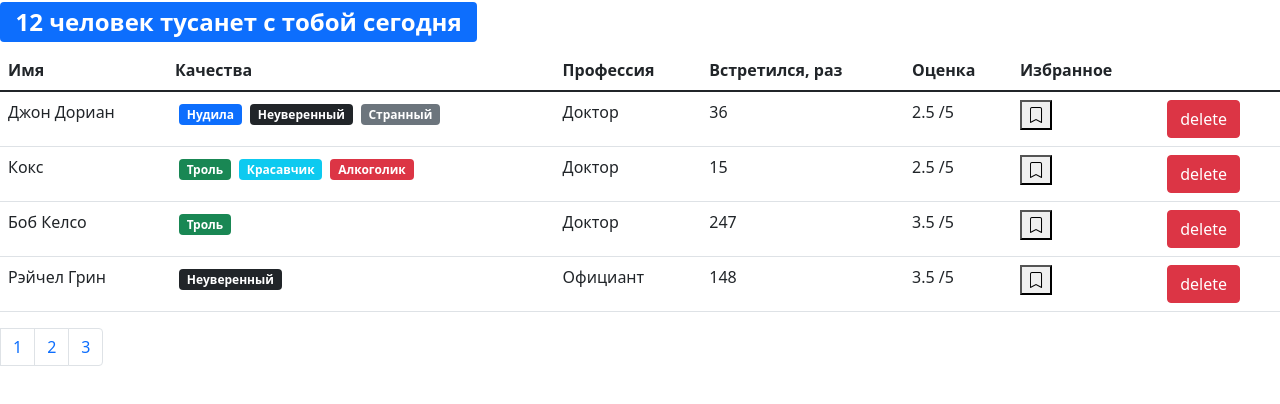
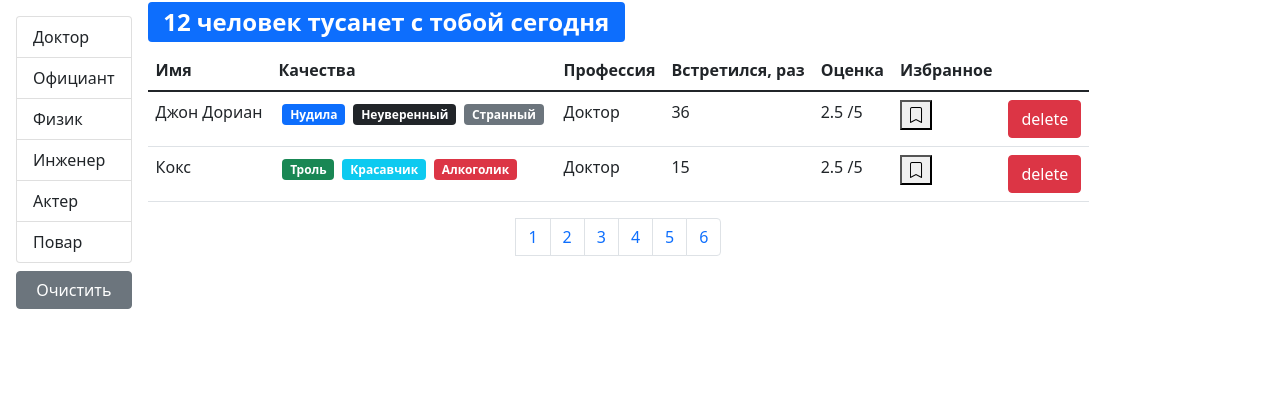
Before and after one commit to Yurov123/Fast-company, a React (Create React App) app: page / in a window 1280 px wide. Shown: the top 404 px of the page. Built offline with nearby package versions, Linux system fonts and the light colour scheme.

Commit message:
add components pagination, fix code

```diff
--- a/src/app/App.js
+++ b/src/app/App.js
@@ -1,6 +1,6 @@
 import React, { useState } from "react";
 import Users from "./components/users";
-import SearchStatus from "./components/searchStatus";
+
 import api from "./api";
 
 function App() {
@@ -25,7 +25,7 @@
 
   return (
     <>
-      <SearchStatus length={users.length}/>
+
 
       <Users users={users} handleToggleBookMark={handleToggleBookMark} handleDelete={handleDelete}/>
     </>
--- /dev/null
+++ b/src/app/api/fake.api/professions.api.js
@@ -0,0 +1,18 @@
+export const professions = {
+    doctor: { _id: "67rdca3eeb7f6fgeed471818", name: "Доктор" },
+    waiter: { _id: "67rdca3eeb7f6fgeed471820", name: "Официант" },
+    physics: { _id: "67rdca3eeb7f6fgeed471814", name: "Физик" },
+    engineer: { _id: "67rdca3eeb7f6fgeed471822", name: "Инженер" },
+    actor: { _id: "67rdca3eeb7f6fgeed471824", name: "Актер" },
+    cook: { _id: "67rdca3eeb7f6fgeed471829", name: "Повар" },
+  };
+
+  const fetchAll = () => new Promise((resolve) => {
+    window.setTimeout(function () {
+        resolve(professions)
+    }, 2000);
+  });
+
+  export default {
+    fetchAll
+  }
--- a/src/app/api/fake.api/user.api.js
+++ b/src/app/api/fake.api/user.api.js
@@ -1,11 +1,5 @@
-const professions = {
-  doctor: { _id: "67rdca3eeb7f6fgeed471818", name: "Доктор" },
-  waiter: { _id: "67rdca3eeb7f6fgeed471820", name: "Официант" },
-  physics: { _id: "67rdca3eeb7f6fgeed471814", name: "Физик" },
-  engineer: { _id: "67rdca3eeb7f6fgeed471822", name: "Инженер" },
-  actor: { _id: "67rdca3eeb7f6fgeed471824", name: "Актер" },
-  cook: { _id: "67rdca3eeb7f6fgeed471829", name: "Повар" },
-};
+import {professions} from "./professions.api"
+
 const qualities = {
   tedious: {
     _id: "67rdca3eeb7f6fgeed471198",
--- a/src/app/api/index.js
+++ b/src/app/api/index.js
@@ -1,5 +1,8 @@
 import * as users from "./fake.api/user.api";
+import  professions  from "./fake.api/professions.api";
+
 const API = {
   users,
+  professions
 };
 export default API;
--- a/src/app/components/Users.jsx
+++ b/src/app/components/Users.jsx
@@ -2,23 +2,73 @@
 import { paginate } from "../utils/paginate";
 import Pagination from "./pagination";
 import User from "./user";
+import api from "../api"
+import PropTypes from "prop-types";
+import GroupList from "./groupList";
+import { useEffect } from "react";
+import SearchStatus from "./searchStatus";
 
-const Users = ({ users, ...rest }) => {
+const Users = ({ users: allUsers, ...rest }) => {
 
-    const count = users.length;
-    const pageSize = 4;
     const [currentPage, setCurrentPage] = useState(1);
+    const [professions, setProfession] = useState();
+    const [selectedProf, setSelectedProf] = useState();
+
+    const pageSize = 2;
+
+    useEffect(() => {
+
+        api.professions
+            .fetchAll()
+            .then((data) =>
+                setProfession(data)
+            );
+
+    }, []);
+
+    useEffect(() => {
+        setCurrentPage(1);
+    }, [selectedProf]);
+
+    const handleProfessionSelect = item => {
+        setSelectedProf(item)
+
+    };
 
     const handlePageChange = (pageIndex) => {
-        console.log("page:", pageIndex);
+
         setCurrentPage(pageIndex);
     };
-
-    const userCrop = paginate(users, currentPage, pageSize);
+    const filteredUsers = selectedProf
+        ? allUsers.filter((user) => user.profession === selectedProf)
+        : allUsers;
+    const count = filteredUsers.length;
+    const userCrop = paginate(filteredUsers, currentPage, pageSize);
+    const clearFilter = () => {
+        setSelectedProf()
+    }
 
     return (
-        <>
+
+        <div className="d-flex">
+            {professions && (
+                <div className="d-flex flex-column flex-shrink-0 p-3">
+
+                    <GroupList
+                        selectedItem={selectedProf}
+                        items={professions}
+                        onItemSelect={handleProfessionSelect}
+                    />
+                    <button className="btn btn-secondary mt-2"
+                        onClick={clearFilter}>Очистить</button>
+
+                </div>
+            )}
+            <div className="d-flex flex-column">
+                <SearchStatus length={count} />
+
                 {count > 0 && (
+
                     <table className="table">
                         <thead>
                             <tr>
@@ -38,15 +88,23 @@
                         </tbody>
 
                     </table>
+
                 )}
+                <div className="d-flex justify-content-center">
                     <Pagination
                         itemsCount={count}
                         pageSize={pageSize}
                         currentPage={currentPage}
                         onPageChange={handlePageChange}
                     />
-        </>
+                </div>
+            </div>
+
+        </div>
+
     );
 };
-
+Users.propTypes = {
+    users: PropTypes.array
+}
 export default Users;
--- a/src/app/components/bookmark.jsx
+++ b/src/app/components/bookmark.jsx
@@ -1,7 +1,7 @@
 import React from "react";
 
 const BookMark = ({ status, ...rest }) => {
-    console.log(status);
+
     return (
         <button {...rest}>
             <i className={"bi bi-bookmark" + (status ? "-heart-fill" : "")}></i>
--- /dev/null
+++ b/src/app/components/groupList.jsx
@@ -0,0 +1,32 @@
+import React from 'react';
+import PropTypes from "prop-types";
+
+const GroupList = ({ items, valueProperty, contentProperty, onItemSelect, selectedItem }) => {
+    console.log(items)
+    return (
+        <ul className="list-group">
+            {Object.keys(items).map(item => (
+                <li
+                    key={items[item][valueProperty]}
+                    className={"list-group-item"+(items[item] === selectedItem ? " active" : "")}
+                    onClick={()=> onItemSelect(items[item])}
+                    role="button"
+                >
+                    {items[item][contentProperty]}
+                </li>
+            ))}
+        </ul>
+    );
+};
+GroupList.defaultProps={
+    valueProperty:"_id",
+    contentProperty:"name"
+}
+GroupList.propTypes = {
+    items: PropTypes.oneOfType([PropTypes.object, PropTypes.array]),
+    valueProperty: PropTypes.string.isRequired,
+    contentProperty: PropTypes.string.isRequired,
+    onItemSelect: PropTypes.func,
+    selectedItem: PropTypes.object
+}
+export default GroupList;
--- a/src/app/components/pagination.jsx
+++ b/src/app/components/pagination.jsx
@@ -1,5 +1,5 @@
 import React from "react";
-import _  from "lodash";
+import  _ from "lodash";
 import PropTypes from "prop-types";
 
 const Pagination = ({ itemsCount, pageSize, onPageChange, currentPage }) => {
```
Also changed, not shown: .eslintrc.js. Lines whose indentation alone changed are shown as unchanged.
